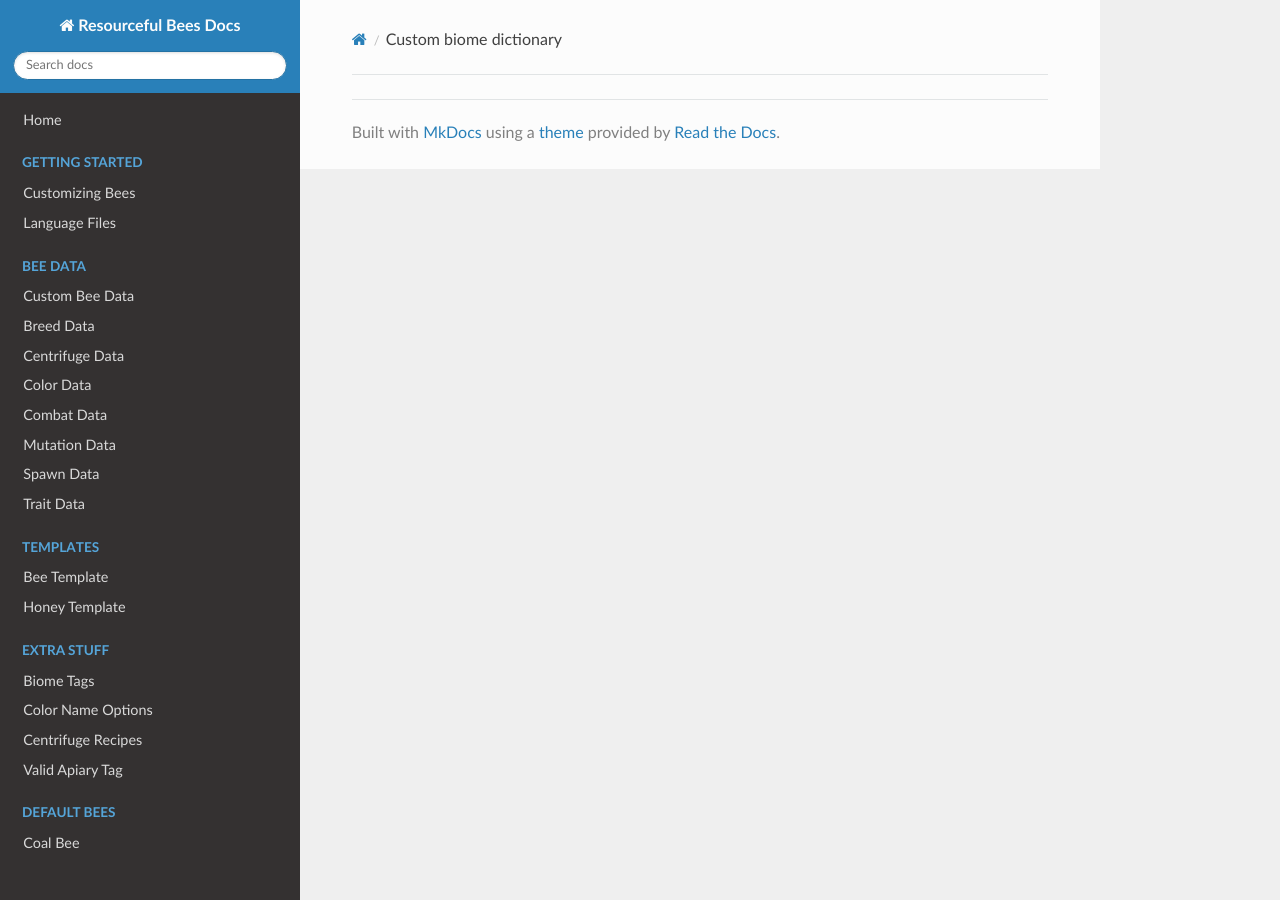
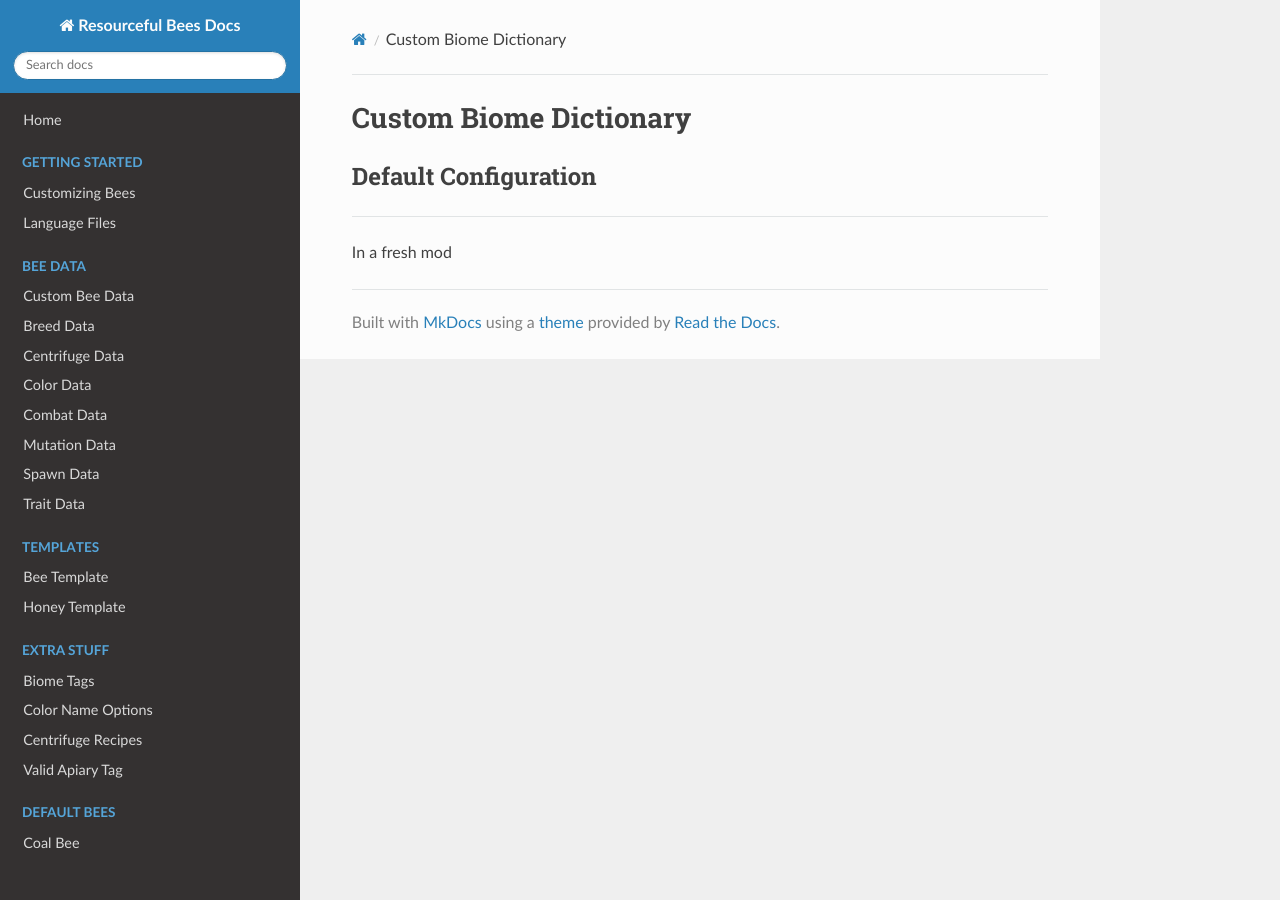
Before and after one commit to Team-Resourceful/ResourcefulBeesDocs, an MkDocs documentation site: the page built from docs/extra_stuff/custom_biome_dictionary.md, in a window 1280 px wide. Built offline with MkDocs 1.6.1, drawn with Linux system fonts in a browser that asks for light colours; nearby versions of some CDN libraries.

Commit message:
docs/extra_stuff/custom_biome_dictionary.md updated from https://stackedit.io/

```diff
--- a/docs/extra_stuff/custom_biome_dictionary.md
+++ b/docs/extra_stuff/custom_biome_dictionary.md
@@ -1,4 +1,9 @@
+# **Custom Biome Dictionary**
 
+## **Default Configuration**
+***
+
+In a fresh mod
 <!--stackedit_data:
-eyJoaXN0b3J5IjpbLTIwODg3NDY2MTJdfQ==
+eyJoaXN0b3J5IjpbMTc1OTMwNDMxMV19
 -->
```
